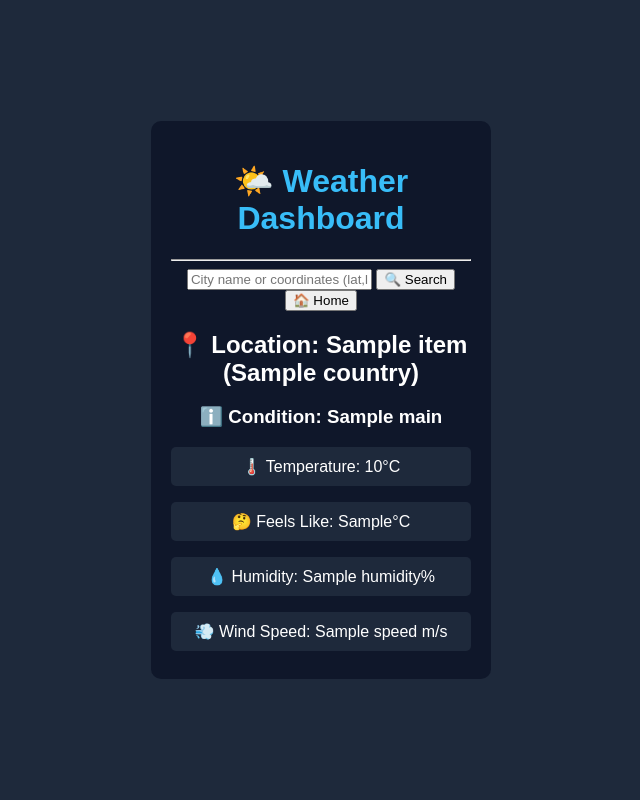
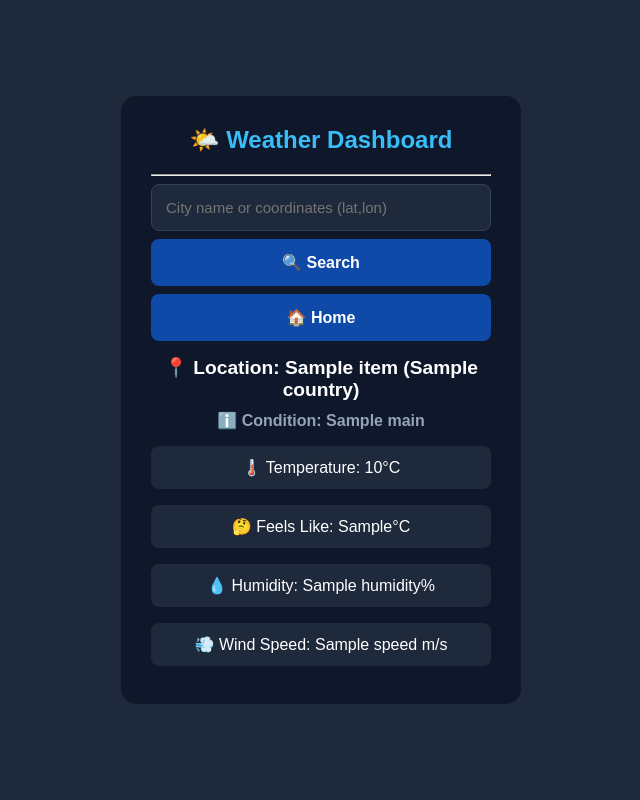
Before and after one commit to FeriCodes/weather-app, a Flask app: page / in a window 1280 px wide. Shown: the whole page, without its empty margins (319-959 px from the left). Run offline with Flask 3, Linux system fonts and the light colour scheme; a database or web service that is not in the repository returns one stand-in record (values such as "Sample title"); data that the repository does not hold is empty.

Commit message:
Style search form and buttons

```diff
--- a/static/css/style.css
+++ b/static/css/style.css
@@ -1,29 +1,73 @@
+* {
+    box-sizing: border-box;
+}
+
 body {
     background-color: #1e293b;
     font-family: Arial, sans-serif;
     display: flex;
     justify-content: center;
     align-items: center;
-    height: 100vh;
+    min-height: 100vh;
     margin: 0;
+    padding: 20px;
 }
 
 .weather-card {
     background-color: #0f172a;
     color: white;
-    padding: 20px;
-    border-radius: 10px;
-    width: 300px;
+    padding: 30px;
+    border-radius: 15px;
+    width: 90%;
+    max-width: 400px;
     text-align: center;
 }
 
 .weather-card h1 {
     color: #38bdf8;
+    margin-top: 0;
+    margin-bottom: 20px;
+    font-size: 1.5rem;
+}
+
+.weather-card h2 {
+    font-size: 1.2rem;
+    margin: 10px 0;
+}
+
+.weather-card h3 {
+    font-size: 1rem;
+    color: #94a3b8;
+    margin: 0 0 15px 0;
 }
 
 .weather-card p {
     background-color: #1e293b;
-    padding: 10px;
+    padding: 12px;
+    border-radius: 8px;
     margin-bottom: 8px;
-    border-radius: 5px;
 }
+
+.weather-card input {
+    background-color: #1e293b;
+    color: white;
+    padding: 14px;
+    border-radius: 8px;
+    border: 1px solid #334155;
+    width: 100%;
+    outline: none;
+    font-size: 15px;
+}
+
+.weather-card button {
+    background-color: #0f4aa8;
+    color: white;
+    padding: 14px;
+    border-radius: 8px;
+    border: none;
+    cursor: pointer;
+    width: 100%;
+    font-weight: bold;
+    font-size: 16px;
+    margin-top: 8px;
+}
```
